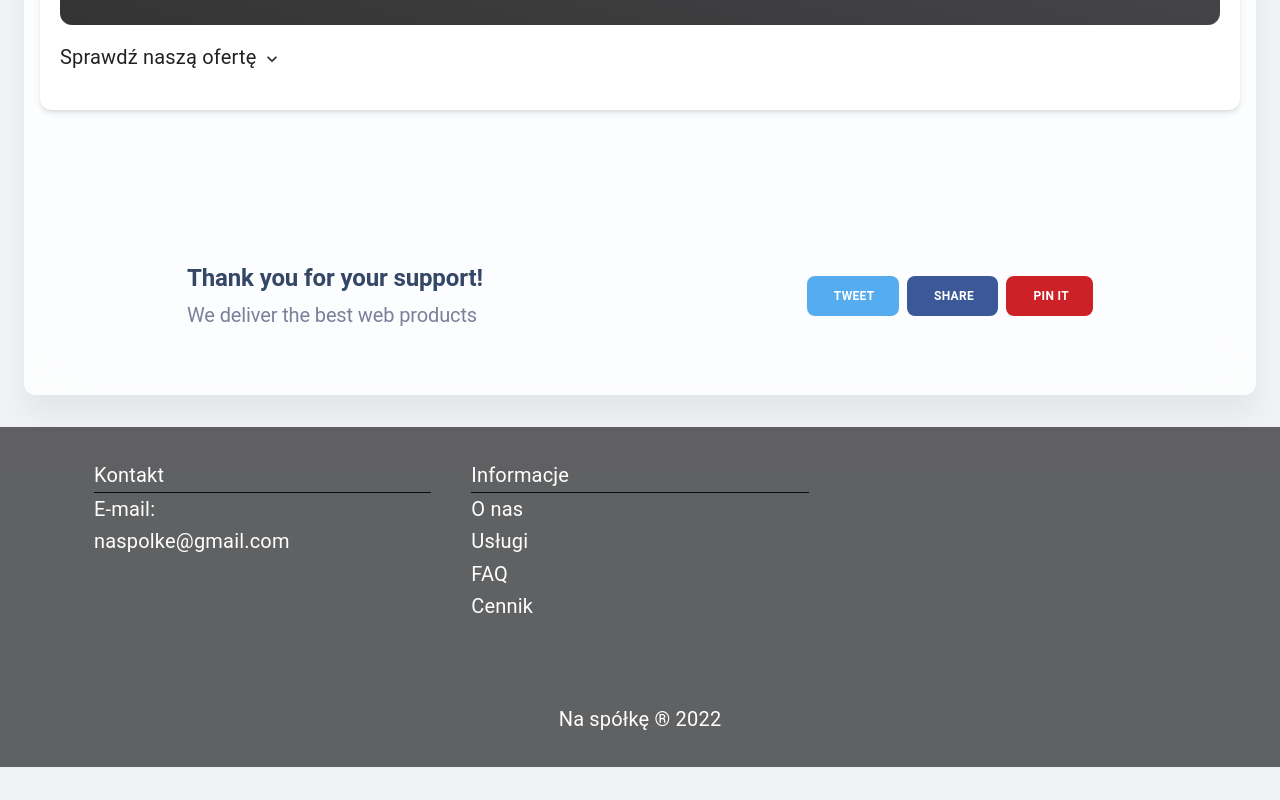
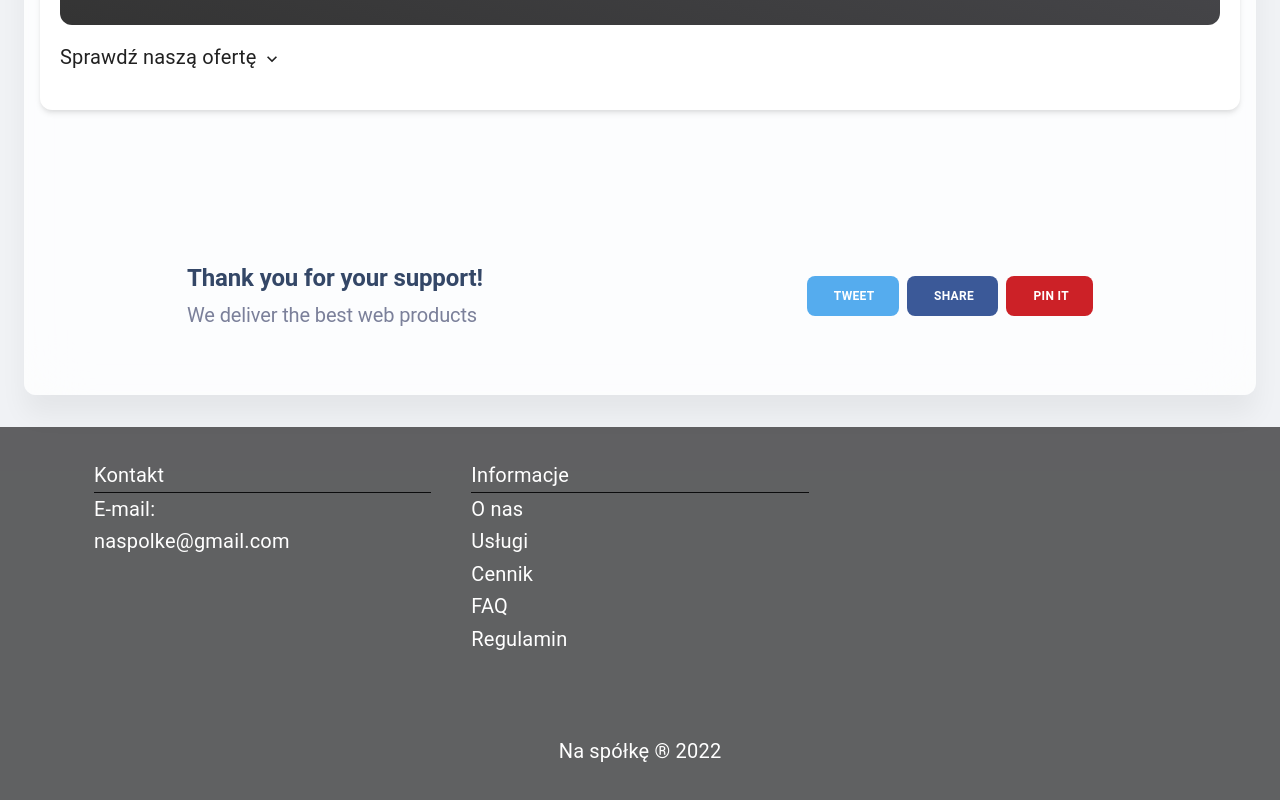
Before and after one commit to michal-bed/el-proyecte-grande-naspolke, a React (Create React App) app in the folder src/main/webapp/na-spolke-client/: page / in a window 1280 px wide. Shown: the part 2324-3124 px from the top of the page. Before the commit the page ends 3091 px from the top, so only its background shows below. Built offline with nearby package versions, Linux system fonts and the light colour scheme; grey boxes are pictures that could not be loaded.

Commit message:
Add statute title and set routes in navbar and footer

```diff
--- a/src/main/webapp/na-spolke-client/src/componentsInUse/footer/Footer.js
+++ b/src/main/webapp/na-spolke-client/src/componentsInUse/footer/Footer.js
@@ -36,13 +36,18 @@ export default function Footer() {
                             </Link>
                         </Box>
                         <Box>
+                            <Link href="/#cennik">
+                                <WhiteTextTypography>Cennik</WhiteTextTypography>
+                            </Link>
+                        </Box>
+                        <Box>
                             <Link href="/faq">
                                 <WhiteTextTypography>FAQ</WhiteTextTypography>
                             </Link>
                         </Box>
                         <Box>
-                            <Link href="/#cennik">
-                                <WhiteTextTypography>Cennik</WhiteTextTypography>
+                            <Link href="/statute">
+                                <WhiteTextTypography>Regulamin</WhiteTextTypography>
                             </Link>
                         </Box>
                     </Grid>
--- a/src/main/webapp/na-spolke-client/src/componentsInUse/pageWithKit/index.js
+++ b/src/main/webapp/na-spolke-client/src/componentsInUse/pageWithKit/index.js
@@ -63,6 +63,7 @@ function Presentation(props) {
                 return(<FaqPage />)
             case "statute":
                 title = "Regulamin strony"
+                titleDescription = "Regulamin korzystania ze strony i oferowanych usług"
                 return (<Statute />)
         }
     }
--- a/src/main/webapp/na-spolke-client/src/componentsInUse/statute/Statute.js
+++ b/src/main/webapp/na-spolke-client/src/componentsInUse/statute/Statute.js
@@ -2,8 +2,8 @@ import MKBox from "../../mkFiles/components/MKBox";
 
 
 function Statute () {
-    return <MKBox>
-            <article><h1 className="page-title text-center">Regulamin serwisu</h1><h2>I. Pojęcia ogólne</h2>
+    return <MKBox px={3} pt={2}>
+            <article><h2>I. Pojęcia ogólne</h2>
                 <ul>
                     <li><strong>Regulamin</strong> – niniejszy regulamin</li>
                     <li><strong>Serwis</strong> – serwis internetowych &quot;Na spółkę&quot;, działających pod adresem
--- a/src/main/webapp/na-spolke-client/src/routes.js
+++ b/src/main/webapp/na-spolke-client/src/routes.js
@@ -134,6 +134,10 @@ function Routes(){
           name: "FAQ",
           route: "/faq",
         },
+        {
+          name: "Regulamin",
+          route: "/statute",
+        },
       ],
     },
   ];
```
